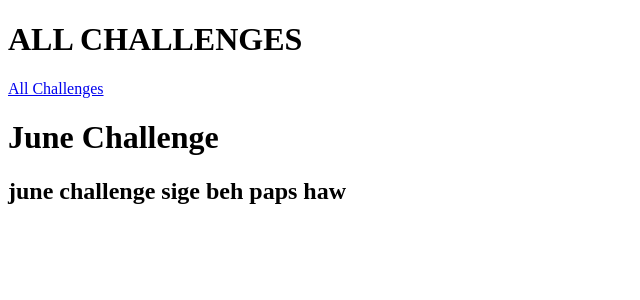
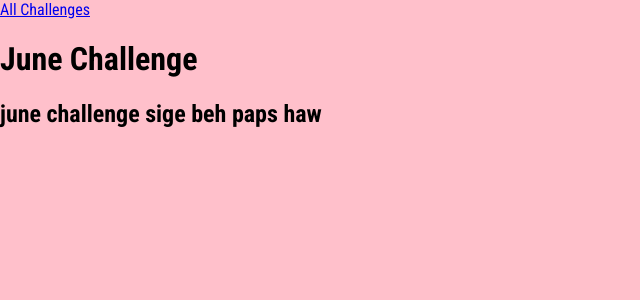
Before and after one commit to KarlStevenRequinto/Learning-Django, a Django app: page /challenges/june in a window 1280 px wide. Shown: the top 300 px of the page, without its empty margins (0-640 px from the left). Run offline with Django 3.2, Linux system fonts and the light colour scheme.

Commit message:
adding static files, 404 page

```diff
--- /dev/null
+++ b/challenges/static/styles.css
@@ -0,0 +1,10 @@
+@import url("https://fonts.googleapis.com/css2?family=Roboto+Condensed:ital,wght@0,300;0,400;0,700;1,300;1,400&display=swap");
+
+html {
+  font-family: "Roboto Condensed", sans-serif;
+}
+
+body {
+  margin: 0;
+  background-color: pink;
+}
--- a/challenges/templates/challenges/challenge.html
+++ b/challenges/templates/challenges/challenge.html
@@ -1,9 +1,14 @@
-{% extends 'base.html' %} {% block page_title %}All Challenges{% endblock %}
-{%block content %} {% include 'challenges/includes/header.html' %}
+{% extends 'base.html' %}
+{% block title %}
+  aaa aaaa aaa
+{% endblock %}
+{% block content %}
+{% include 'challenges/includes/header.html' %}
 
 <h1>{{month_name | title}} Challenge</h1>
 {% if text is not None %}
 <h2>{{text}} sige beh paps haw</h2>
 {% else %}
 <p>NO CHALLENGE ULUL!</p>
-{% endif %} {% endblock %}
+{% endif %}
+{% endblock %}
--- a/challenges/templates/challenges/index.html
+++ b/challenges/templates/challenges/index.html
@@ -1,6 +1,6 @@
 {% extends 'base.html' %} {% block page_title %}All Challenges{% endblock %}
 {%block content %} {% include 'challenges/includes/header.html' %}
-<h3>index.html</h3>
+<h3>ALL CHALLENGES</h3>
 <ul>
   {% for month in months %}
   <li>
--- a/challenges/views.py
+++ b/challenges/views.py
@@ -1,7 +1,7 @@
 from django.shortcuts import render
-from django.http import HttpResponse, HttpResponseNotFound, HttpResponseRedirect
+from django.http import HttpResponseNotFound, HttpResponseRedirect, Http404
 from django.urls import reverse
-
+from django.template.loader import render_to_string
 # Create your views here.
 
 monthly_challenges = {
@@ -48,14 +48,16 @@ def month_by_number(request, month):
 
 
 def monthly_challenge(request, month):
-    # try:
-    text = monthly_challenges[month]
-    return render(request, "challenges/challenge.html", {
-        "text": text,
-        "month_name": month
-    })
-    # response_data = f"<h1>{text} time mga paps!</h1>"
-    # response_data = render_to_string("challenges/challenge.html")
-    # return HttpResponse(response_data)
-    # except:
-    #     return HttpResponseNotFound(f"<h1>{month} nano ka?<h1>")
+    try:
+        text = monthly_challenges[month]
+        return render(request, "challenges/challenge.html", {
+            "text": text,
+            "month_name": month
+        })
+        # response_data = f"<h1>{text} time mga paps!</h1>"
+        # response_data = render_to_string("challenges/challenge.html")
+        # return HttpResponse(response_data)
+    except:
+        raise Http404
+        # response_data = render_to_string("404.html")
+        # return HttpResponseNotFound(response_data)
--- a/learning_phase_project/settings.py
+++ b/learning_phase_project/settings.py
@@ -122,6 +122,9 @@ USE_TZ = True
 # https://docs.djangoproject.com/en/3.2/howto/static-files/
 
 STATIC_URL = '/static/'
+STATICFILES_DIRS = [
+    BASE_DIR / "static"
+]
 
 # Default primary key field type
 # https://docs.djangoproject.com/en/3.2/ref/settings/#default-auto-field
--- /dev/null
+++ b/templates/404.html
@@ -0,0 +1,5 @@
+{% extends "base.html" %} {% block page_title %} Something went wrong - we could
+not find that page {% endblock page_title %} {% block content %}
+<h1>We could not find that page!</h1>
+<p>Sorry, but we could not find a matching page!</p>
+{% endblock content %}
--- a/templates/base.html
+++ b/templates/base.html
@@ -1,3 +1,4 @@
+{% load static %}
 <!DOCTYPE html>
 <html lang="en">
   <head>
@@ -5,9 +6,10 @@
     <meta http-equiv="X-UA-Compatible" content="IE=edge" />
     <meta name="viewport" content="width=device-width, initial-scale=1.0" />
     <title>{% block page_title%}My Challenges{% endblock %}</title>
+    <link rel="stylesheet" href="{% static 'styles.css' %}" />
+    {% block css_files %} {% endblock css_files %}
   </head>
   <body>
-    <h1>ALL CHALLENGES</h1>
     {% block content %}{% endblock %}
   </body>
 </html>
```
